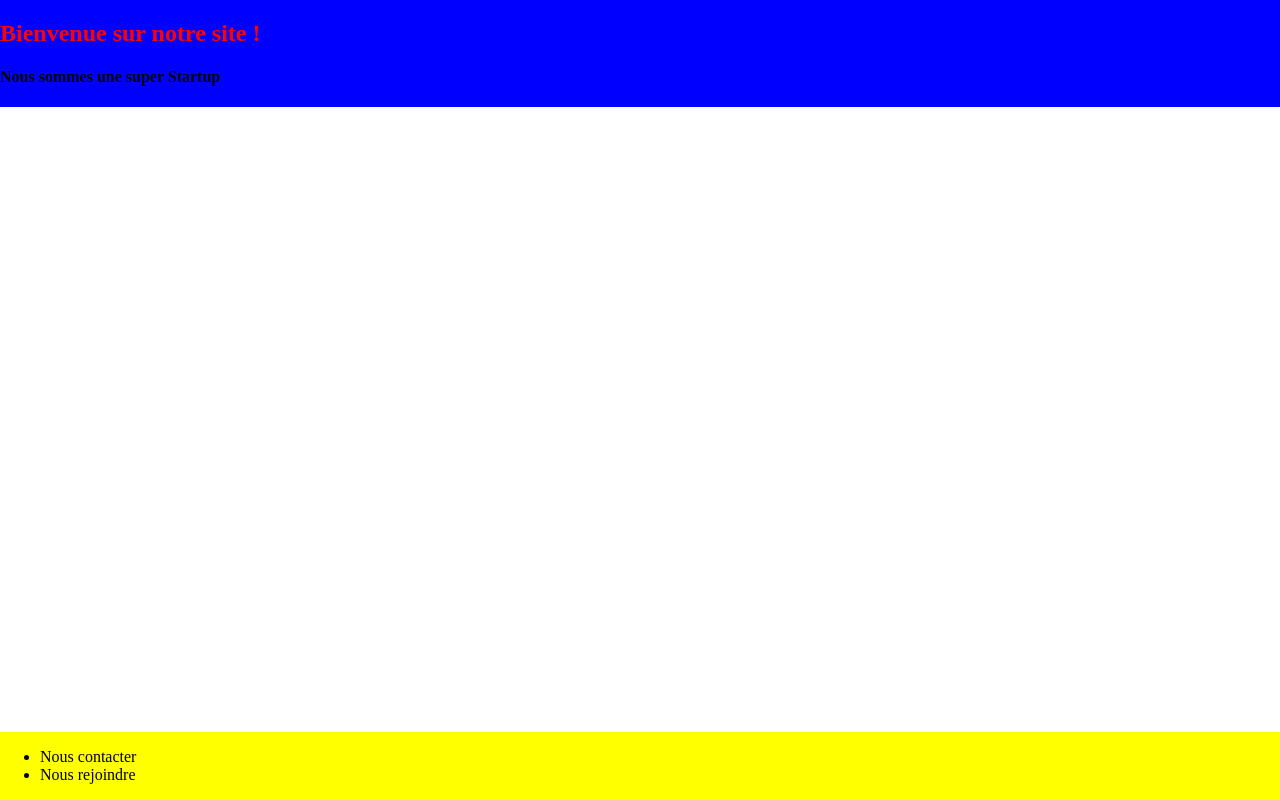
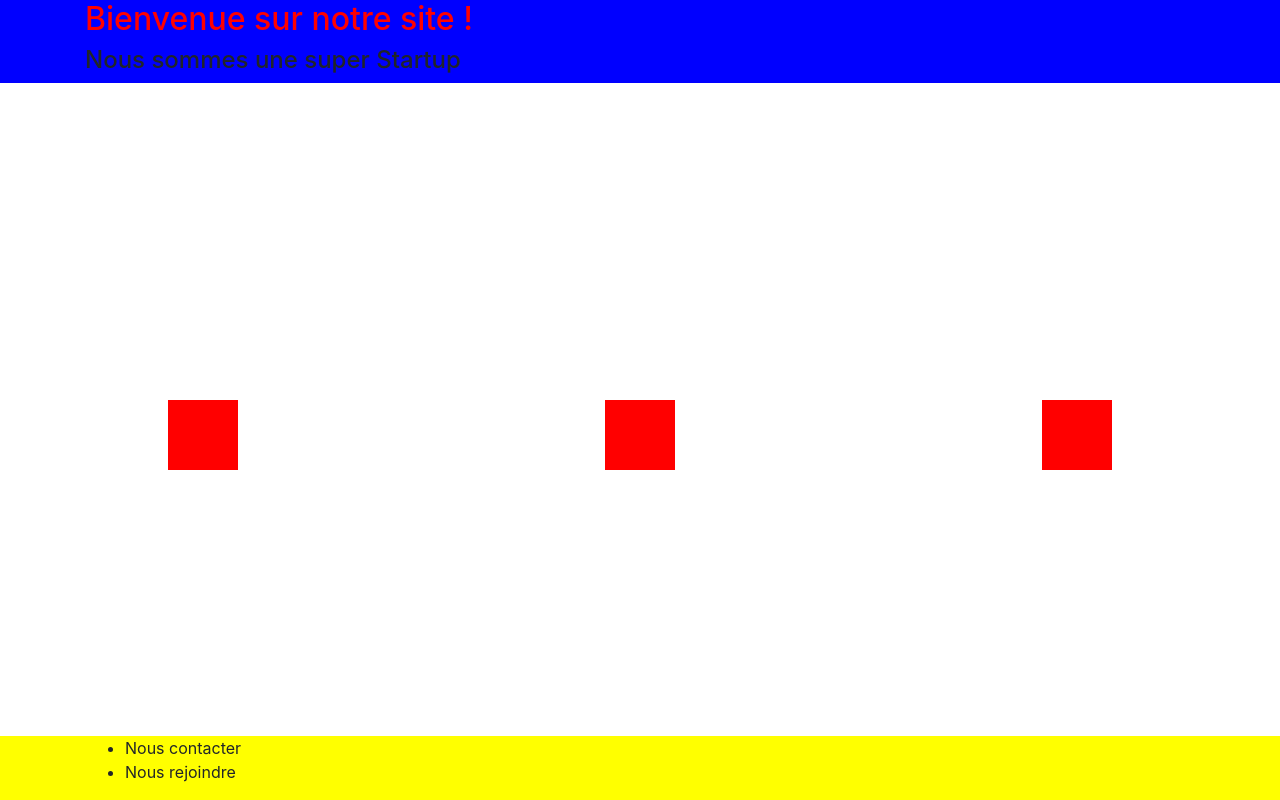
Before and after one commit to hxtninfosec/TP_CC_02-02-21, a plain HTML site: page index.html in a window 1280 px wide. Drawn offline with nearby package versions, Linux system fonts and the light colour scheme.

Commit message:
index + style:: add red square

```diff
--- a/index.html
+++ b/index.html
@@ -2,22 +2,40 @@
 <html>
 	<head>
 		<title>TP 02/02/2021</title>
-		<link rel="stylesheet" href="style.css"</link>
+		<link rel="stylesheet" href="style.css">
+		<link rel="stylesheet" href="https://stackpath.bootstrapcdn.com/bootstrap/4.5.2/css/bootstrap.min.css" integrity="sha384-JcKb8q3iqJ61gNV9KGb8thSsNjpSL0n8PARn9HuZOnIxN0hoP+VmmDGMN5t9UJ0Z" crossorigin="anonymous">
 	</head>
 
 	<body>
 		<header>
+			<div class="container">
 				<h2>Bienvenue sur notre site !</h2>
 
 				<h4>Nous sommes une super Startup</h4>
-		</head>
+			</div>
+		</header>
 
 
-		<footer>
+		<div class="row text-center">
+			<div class="col">
+				<div class="squarre"></div>
+			</div>
+			<div class="col">
+				<div class="squarre"></div>
+			</div>
+			<div class="col">
+				<div class="squarre"></div>
+			</div>
+		</div>
+
+
+		<footer class="footer">
+			<div class="container">
 				<ul>
 					<li>Nous contacter</li>
 					<li>Nous rejoindre</li>
 				</ul>
+			</div>
 		</footer>
 	</body>
 </html>
--- a/style.css
+++ b/style.css
@@ -6,7 +6,7 @@ header {
 	background-color: blue;
 }
 
-header > h2 {
+h2 {
 	color: red;
 }
 
@@ -17,3 +17,11 @@ footer {
 	width: 100%;
 	background-color: yellow;
 }
+
+.squarre {
+    height: 70px;
+    width: 70px;
+	background: red;
+	margin: auto;
+	margin-top: 400px;
+}
```
Lines whose indentation alone changed are shown as unchanged.
